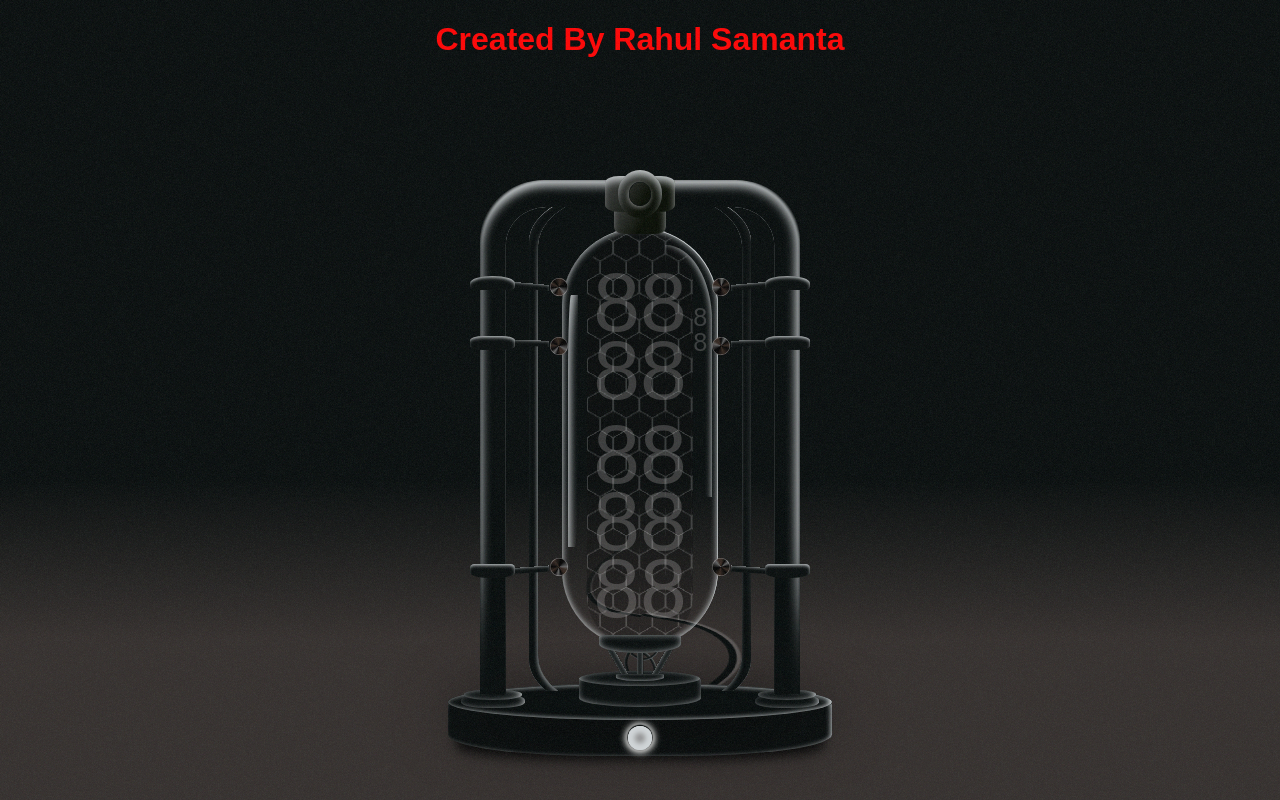
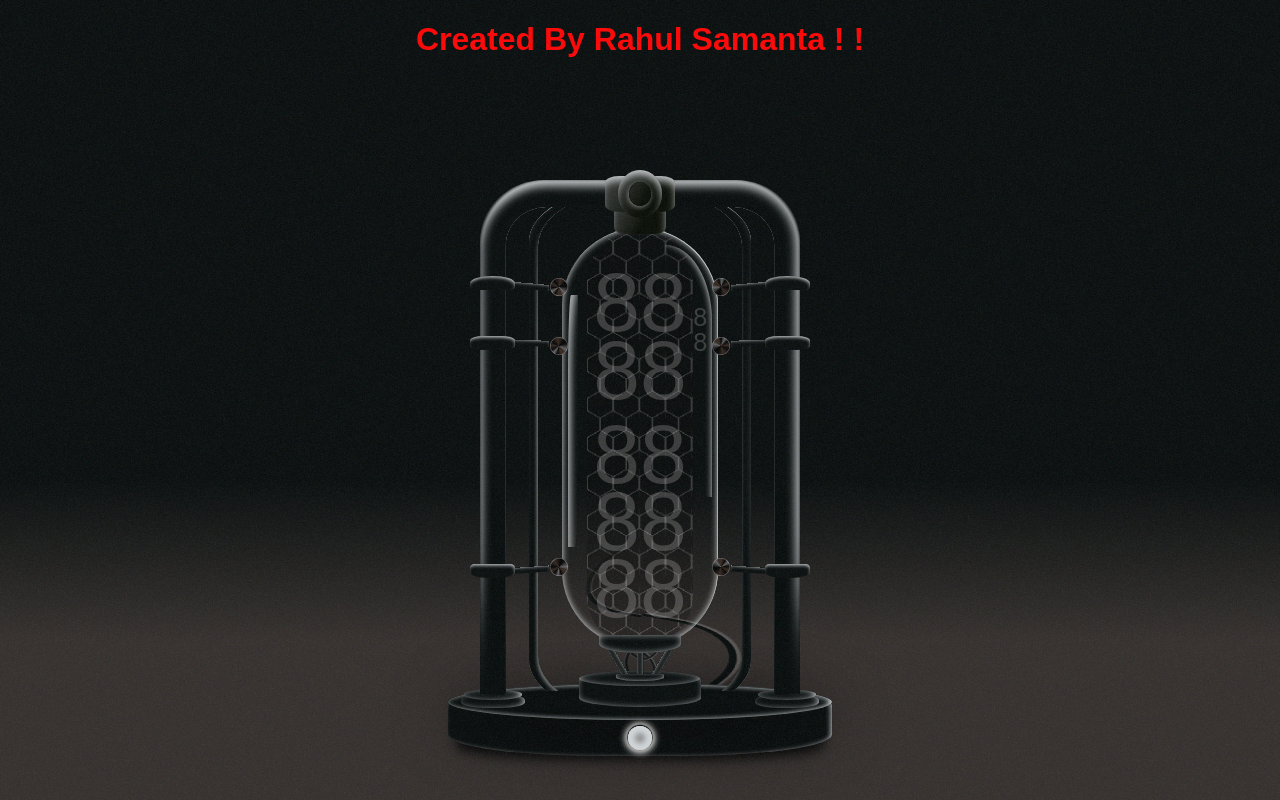
Before and after one commit to rahulsamanta82/Animated-tube-clock, a plain HTML site: page index.html in a window 1280 px wide. Drawn offline with Linux system fonts and the light colour scheme; a web font is replaced by a local one.

Commit message:
Update index.html

```diff
--- a/index.html
+++ b/index.html
@@ -7,7 +7,7 @@
     <title>Created By Rahul</title>
 </head>
 <body>
-  <h1 class="name">Created By Rahul Samanta</h1>
+  <h1 class="name">Created By Rahul Samanta ! ! </h1>
     <svg id="noise-svg">
 
         <!-- gives background a bit of texture -->
```
